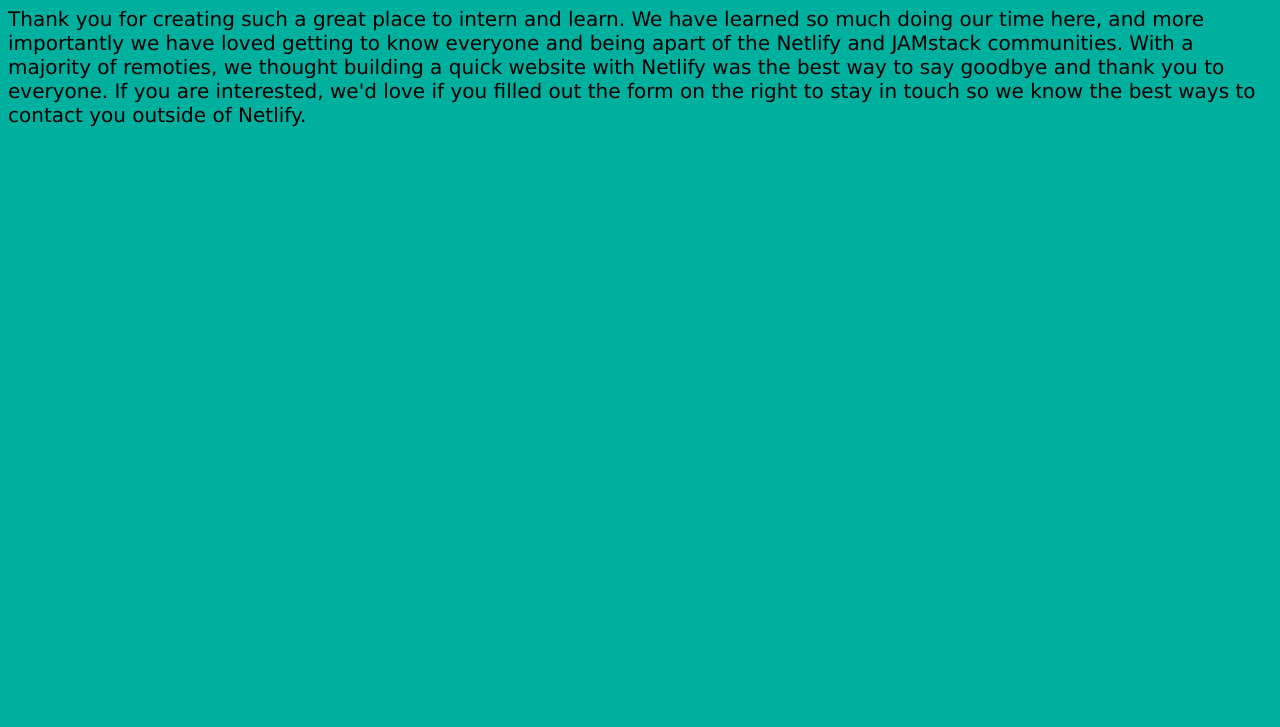
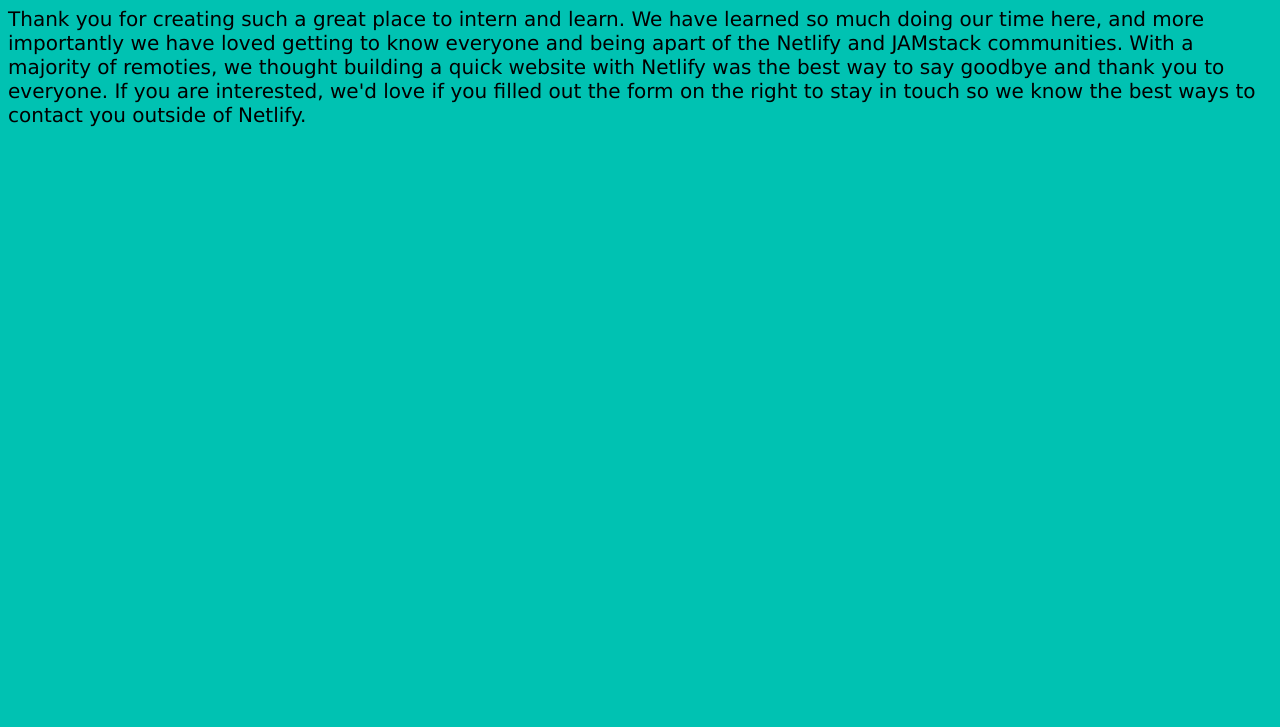
Before and after one commit to ademuro/thankyoufromtheinterns, a plain HTML site: page index.html in a window 1280 px wide. Shown: the part 73-800 px from the top of the page. Drawn offline with Linux system fonts and the light colour scheme.

Commit message:
updateed index

```diff
--- a/index.html
+++ b/index.html
@@ -4,7 +4,7 @@
     <head>
         <style>
         body {
-            background-color: #00b09f;
+            background-color: #00c2b2;
         }
 
         h1 {
```
